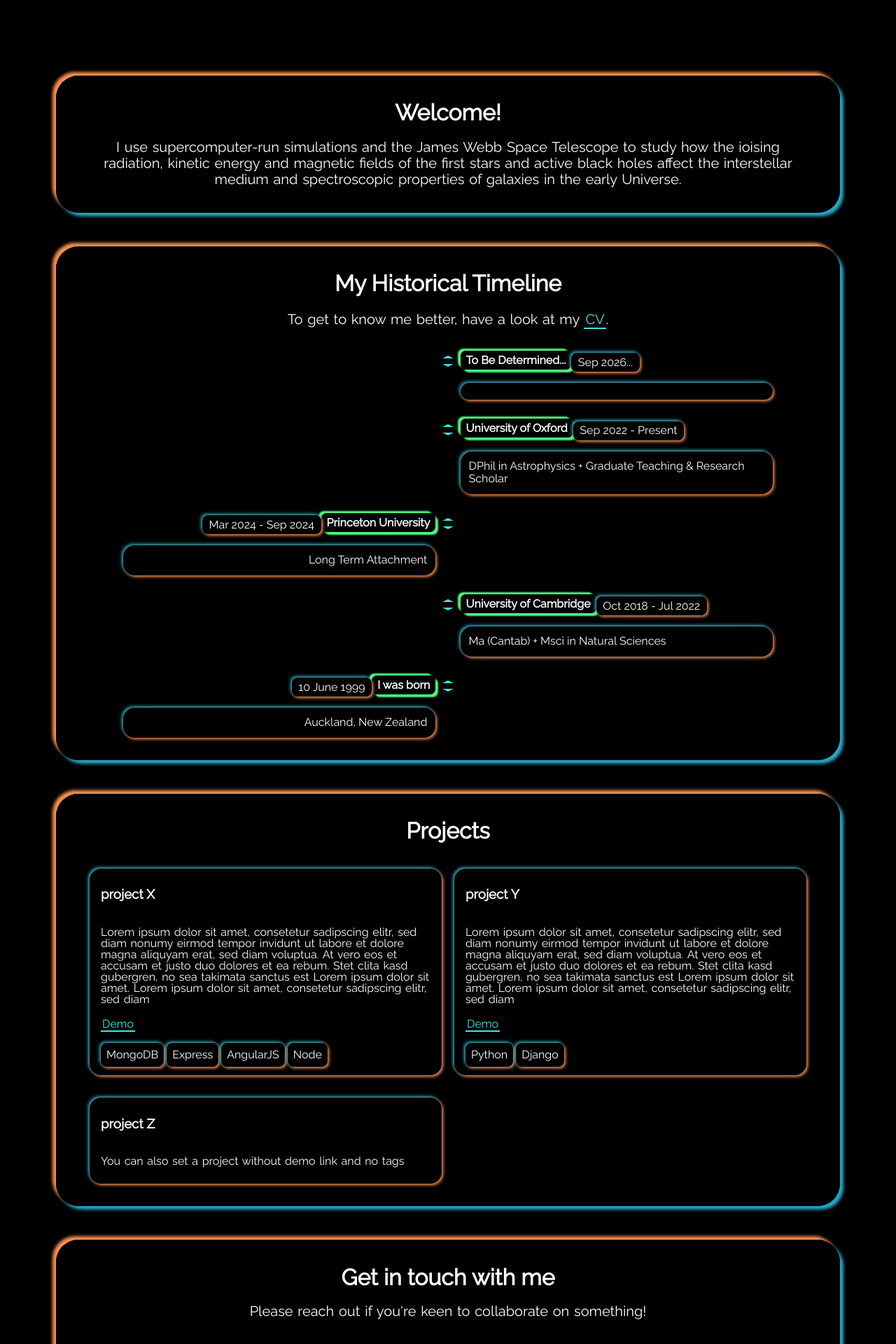
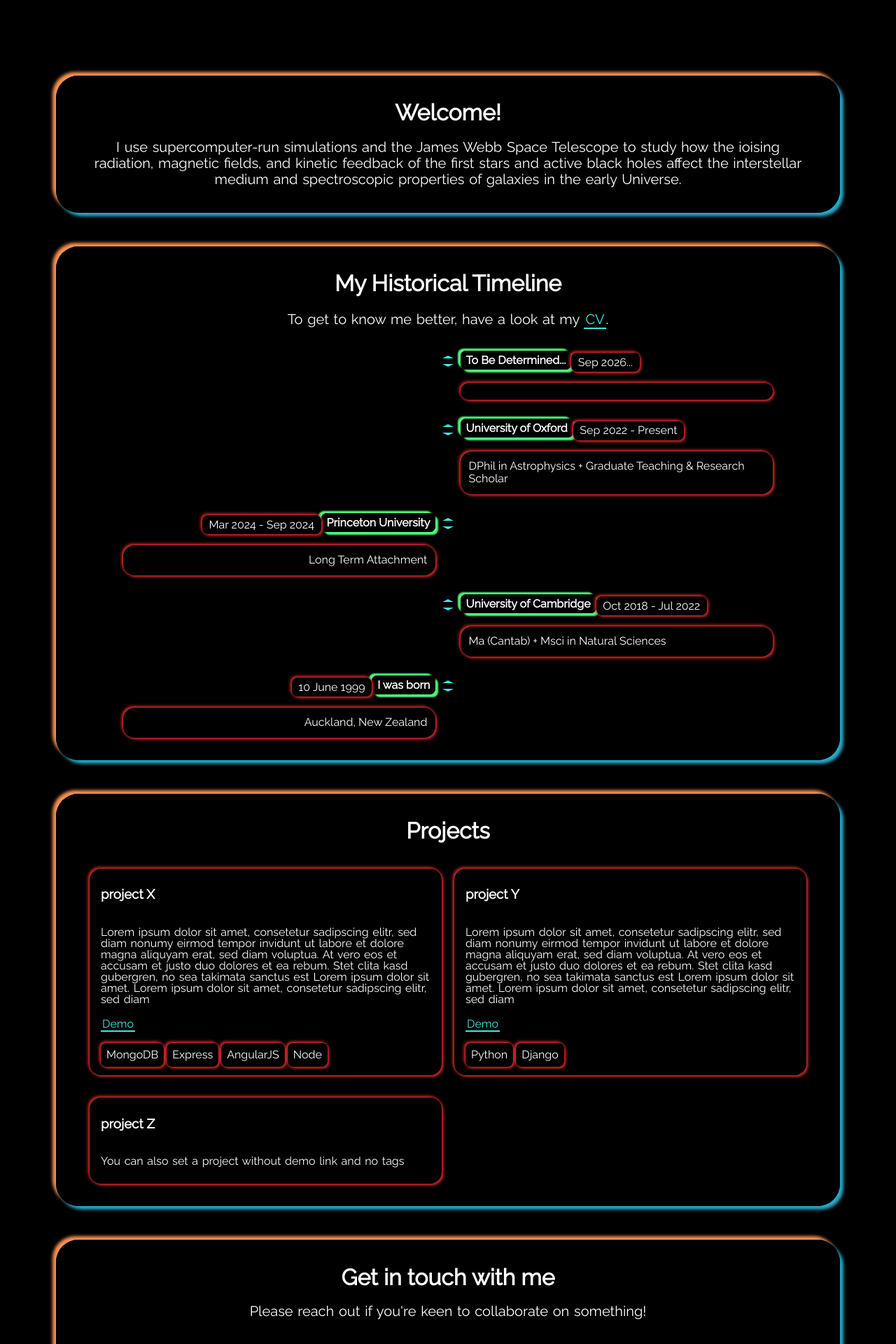
Before and after one commit to Chousti/Chousti.github.io, a Jekyll site: the page built from index.html, in a window 1280 px wide. Shown: the part 952-2872 px from the top of the page at 70% size. Built offline with Jekyll 4.4.1, drawn with Linux system fonts in a browser that asks for light colours.

Commit message:
experiment

```diff
--- a/_config.yml
+++ b/_config.yml
@@ -34,7 +34,7 @@ show_aboutme_card: true
 # about_me_title: The will be displayed as the title in the About Me section
 about_me_title: Welcome!
 # about_me_description: This will be displayed under the title.
-about_me_description: I use supercomputer-run simulations and the James Webb Space Telescope to study how the ioising radiation, kinetic energy and magnetic fields of the first stars and active black holes affect the interstellar medium and spectroscopic properties of galaxies in the early Universe.
+about_me_description: I use supercomputer-run simulations and the James Webb Space Telescope to study how the ioising radiation, magnetic fields, and kinetic feedback of the first stars and active black holes affect the interstellar medium and spectroscopic properties of galaxies in the early Universe.
 
 # SKILLS SECTION
 # show_skills_card:
```
Also changed, not shown: assets/css/main.min.css.
